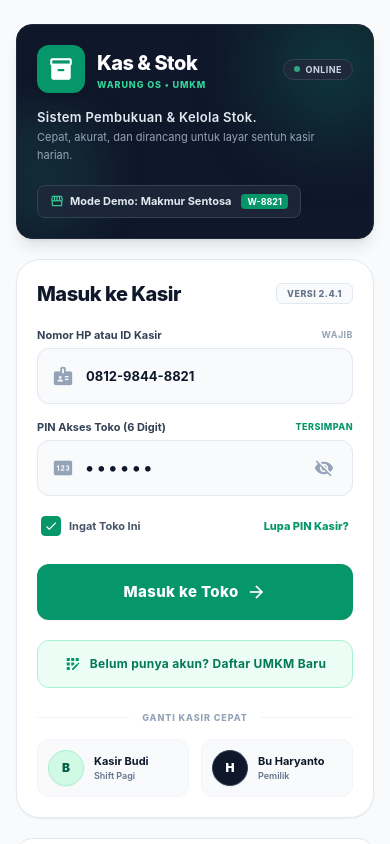
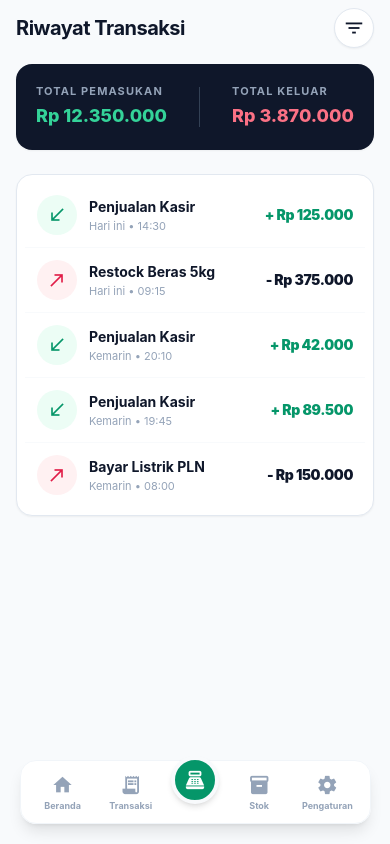
Before and after one commit to JoshuaRichardo/Login-page-GSLC-3, a React Native app: screen /Transaction in a window 390 px wide. Built offline with nearby package versions, Linux system fonts and the light colour scheme.

Commit message:
Transaction Screen

```diff
--- a/App.tsx
+++ b/App.tsx
@@ -8,6 +8,7 @@ import './global.css';
 import LoginScreen from './src/screens/LoginScreen';
 import RegisterScreen from './src/screens/RegisterScreen';
 import DashboardScreen from './src/screens/DashboardScreen';
+import TransactionScreen from './src/screens/TransactionScreen';
 
 LogBox.ignoreAllLogs();
 
@@ -15,6 +16,7 @@ export type RootStackParamList = {
   Login: undefined;
   Register: undefined;
   Dashboard: undefined;
+  Transaction: undefined;
 };
 
 const Stack = createNativeStackNavigator<RootStackParamList>();
@@ -26,6 +28,7 @@ export default function App() {
         <Stack.Screen name="Login" component={LoginScreen} />
         <Stack.Screen name="Register" component={RegisterScreen} />
         <Stack.Screen name="Dashboard" component={DashboardScreen} />
+        <Stack.Screen name="Transaction" component={TransactionScreen} />
       </Stack.Navigator>
     </NavigationContainer>
   );
--- a/src/components/BottomNavBar.tsx
+++ b/src/components/BottomNavBar.tsx
@@ -1,18 +1,45 @@
 import React from 'react';
 import { View, TouchableOpacity } from 'react-native';
 import { MaterialIcons } from '@expo/vector-icons';
+import { useNavigation } from '@react-navigation/native';
+import { NativeStackNavigationProp } from '@react-navigation/native-stack';
+import { RootStackParamList } from '../../App';
 import NavIcon from './NavIcon';
 
+type NavigationProp = NativeStackNavigationProp<RootStackParamList>;
+
 export default function BottomNavBar() {
+  const navigation = useNavigation<NavigationProp>();
+
   return (
     <View className="absolute bottom-5 self-center w-[90%] h-16 bg-white/95 rounded-2xl shadow-lg border border-slate-100 flex-row justify-around items-center px-2 z-50">
-      <NavIcon icon="home" label="Beranda" active />
-      <NavIcon icon="receipt-long" label="Transaksi" />
+
+      <NavIcon
+        icon="home"
+        label="Beranda"
+        onPress={() => navigation.navigate('Dashboard')}
+      />
+
+      <NavIcon
+        icon="receipt-long"
+        label="Transaksi"
+        onPress={() => navigation.navigate('Transaction')}
+      />
+
       <TouchableOpacity className="w-12 h-12 bg-emerald-600 rounded-full items-center justify-center shadow-md -mt-6 border-4 border-slate-50 active:bg-emerald-700">
         <MaterialIcons name="point-of-sale" size={22} color="white" />
       </TouchableOpacity>
-      <NavIcon icon="inventory" label="Stok" />
-      <NavIcon icon="settings" label="Pengaturan" />
+
+      <NavIcon
+        icon="inventory"
+        label="Stok"
+      />
+
+      <NavIcon
+        icon="settings"
+        label="Pengaturan"
+      />
+
     </View>
   );
 }
--- a/src/components/NavIcon.tsx
+++ b/src/components/NavIcon.tsx
@@ -6,13 +6,19 @@ interface NavIconProps {
   icon: keyof typeof MaterialIcons.glyphMap;
   label: string;
   active?: boolean;
+  onPress?: () => void;
 }
 
-export default function NavIcon({ icon, label, active }: NavIconProps) {
+export default function NavIcon({ icon, label, active, onPress }: NavIconProps) {
   return (
-    <TouchableOpacity className="items-center justify-center min-w-[56px] h-full active:opacity-70">
+    <TouchableOpacity
+      onPress={onPress}
+      className="items-center justify-center min-w-[56px] h-full active:opacity-70"
+    >
       <MaterialIcons name={icon} size={22} color={active ? "#0f172a" : "#94a3b8"} />
-      <Text className={`text-[9px] mt-1 font-bold ${active ? 'text-slate-900' : 'text-slate-400'}`}>{label}</Text>
+      <Text className={`text-[9px] mt-1 font-bold ${active ? 'text-slate-900' : 'text-slate-400'}`}>
+        {label}
+      </Text>
     </TouchableOpacity>
   );
 }
--- a/src/screens/DashboardScreen.tsx
+++ b/src/screens/DashboardScreen.tsx
@@ -209,7 +209,6 @@ export default function DashboardScreen({ navigation }: Props) {
             </TouchableOpacity>
           </View>
 
-          {/* Menggunakan data statis dari file dummy.ts */}
           {INVENTORY_DATA.map((item) => (
             <InventoryRow
               key={item.id}
@@ -226,7 +225,6 @@ export default function DashboardScreen({ navigation }: Props) {
       </ScrollView>
 
       <BottomNavBar />
-
     </SafeAreaView>
   );
 }
--- /dev/null
+++ b/src/screens/TransactionScreen.tsx
@@ -0,0 +1,78 @@
+import React from 'react';
+import { View, Text, ScrollView, TouchableOpacity, StatusBar } from 'react-native';
+import { SafeAreaView } from 'react-native-safe-area-context';
+import { MaterialIcons } from '@expo/vector-icons';
+import { NativeStackNavigationProp } from '@react-navigation/native-stack';
+import { RootStackParamList } from '../../App';
+import BottomNavBar from '../components/BottomNavBar';
+
+type TransactionScreenNavigationProp = NativeStackNavigationProp<RootStackParamList, 'Transaction'>;
+
+interface Props {
+  navigation: TransactionScreenNavigationProp;
+}
+
+export default function TransactionScreen({ navigation }: Props) {
+  const TRANSACTIONS = [
+    { id: 't1', type: 'IN', title: 'Penjualan Kasir', amount: '+ Rp 125.000', time: '14:30', date: 'Hari ini' },
+    { id: 't2', type: 'OUT', title: 'Restock Beras 5kg', amount: '- Rp 375.000', time: '09:15', date: 'Hari ini' },
+    { id: 't3', type: 'IN', title: 'Penjualan Kasir', amount: '+ Rp 42.000', time: '20:10', date: 'Kemarin' },
+    { id: 't4', type: 'IN', title: 'Penjualan Kasir', amount: '+ Rp 89.500', time: '19:45', date: 'Kemarin' },
+    { id: 't5', type: 'OUT', title: 'Bayar Listrik PLN', amount: '- Rp 150.000', time: '08:00', date: 'Kemarin' },
+  ];
+
+  return (
+    <SafeAreaView className="flex-1 bg-slate-50" edges={['top']}>
+      <StatusBar barStyle="dark-content" backgroundColor="#f8fafc" />
+
+
+      <View className="h-14 px-4 flex-row items-center justify-between bg-slate-50 z-50">
+        <Text className="text-xl font-bold text-slate-900 tracking-tight">Riwayat Transaksi</Text>
+        <TouchableOpacity className="w-10 h-10 items-center justify-center bg-white rounded-full border border-slate-200 shadow-sm">
+          <MaterialIcons name="filter-list" size={22} color="#0f172a" />
+        </TouchableOpacity>
+      </View>
+
+      <ScrollView className="flex-1 px-4 pt-2" contentContainerStyle={{ paddingBottom: 100 }} showsVerticalScrollIndicator={false}>
+
+        <View className="bg-slate-900 rounded-2xl p-5 shadow-sm mb-6 flex-row justify-between items-center">
+          <View>
+            <Text className="text-slate-400 text-[11px] font-bold tracking-widest uppercase mb-1">Total Pemasukan</Text>
+            <Text className="text-emerald-400 font-extrabold text-lg">Rp 12.350.000</Text>
+          </View>
+          <View className="h-10 w-[1px] bg-slate-700" />
+          <View>
+            <Text className="text-slate-400 text-[11px] font-bold tracking-widest uppercase mb-1">Total Keluar</Text>
+            <Text className="text-rose-400 font-extrabold text-lg">Rp 3.870.000</Text>
+          </View>
+        </View>
+
+        <View className="bg-white rounded-2xl p-2 shadow-sm border border-slate-200">
+          {TRANSACTIONS.map((trx) => (
+            <View key={trx.id} className="flex-row items-center justify-between p-3 border-b border-slate-50 last:border-0">
+              <View className="flex-row items-center gap-3">
+                <View className={`w-10 h-10 rounded-full items-center justify-center ${trx.type === 'IN' ? 'bg-emerald-50' : 'bg-rose-50'}`}>
+                  <MaterialIcons
+                    name={trx.type === 'IN' ? 'call-received' : 'call-made'}
+                    size={20}
+                    color={trx.type === 'IN' ? '#059669' : '#e11d48'}
+                  />
+                </View>
+                <View>
+                  <Text className="text-slate-900 font-bold text-sm">{trx.title}</Text>
+                  <Text className="text-slate-400 text-[11px] mt-0.5">{trx.date} • {trx.time}</Text>
+                </View>
+              </View>
+              <Text className={`font-black text-sm tracking-tight ${trx.type === 'IN' ? 'text-emerald-600' : 'text-slate-900'}`}>
+                {trx.amount}
+              </Text>
+            </View>
+          ))}
+        </View>
+
+      </ScrollView>
+
+      <BottomNavBar />
+    </SafeAreaView>
+  );
+}
```
